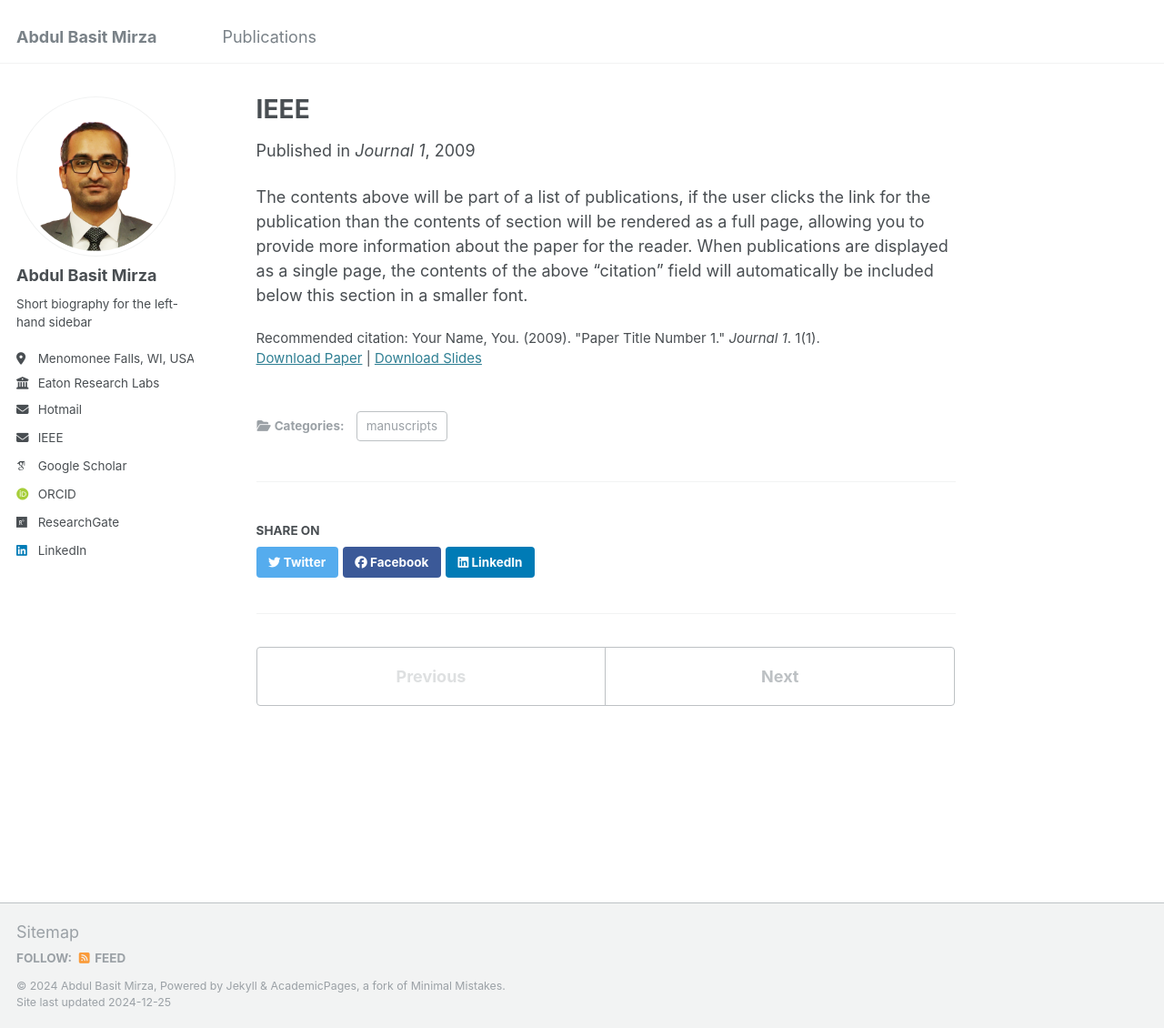
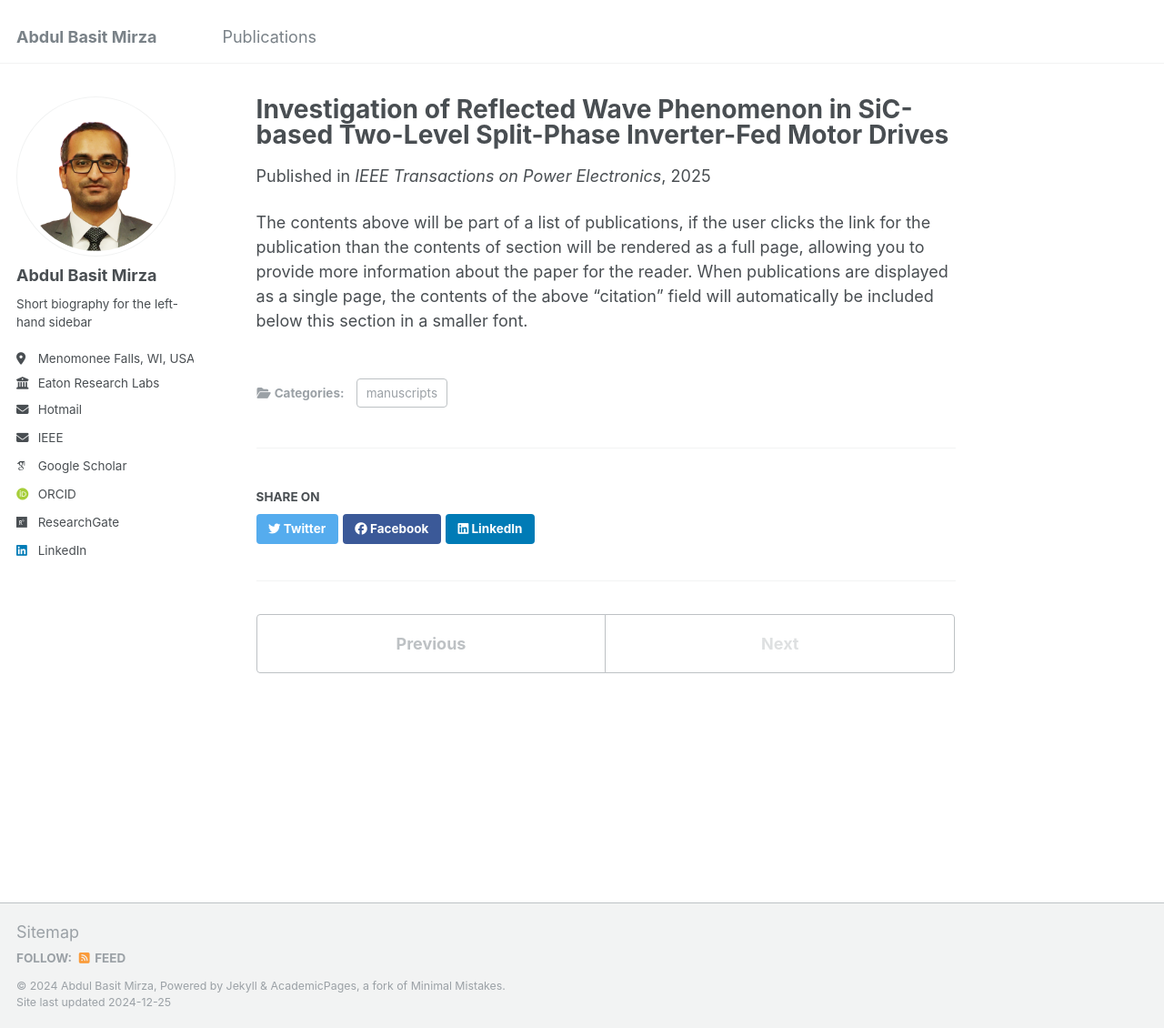
Before and after one commit to AbdulBasitMirza/abdulbasitmirza.github.io, a Jekyll site: the page built from _publications/2009-10-01-paper-title-number-1.md, in a window 1280 px wide and 1130 px high. Shown: the whole window at 91% size. Built offline with Jekyll 4.4.1, drawn with Linux system fonts in a browser that asks for light colours; some web fonts are replaced.

Commit message:
Update 2009-10-01-paper-title-number-1.md

```diff
--- a/_publications/2009-10-01-paper-title-number-1.md
+++ b/_publications/2009-10-01-paper-title-number-1.md
@@ -1,14 +1,14 @@
 ---
-title: "IEEE"
+title: "Investigation of Reflected Wave Phenomenon in SiC-based Two-Level Split-Phase Inverter-Fed Motor Drives"
 collection: publications
 category: manuscripts
-permalink: /publication/2009-10-01-paper-title-number-1
-excerpt: 'This paper is about the number 1. The number 2 is left for future work.'
-date: 2009-10-01
-venue: 'Journal 1'
-slidesurl: 'http://academicpages.github.io/files/slides1.pdf'
+permalink: https://ieeexplore.ieee.org/document/10787086
+excerpt: 'This articles investigates the performance of Two-Level Split-Phase Topology in mitigation Reflected Wave Phenomenon in SiC-based motor drives. The RWP is analyzed through both double pulse and continous testing.'
+date: 2025-03-01
+venue: 'IEEE Transactions on Power Electronics'
+# slidesurl: 'http://academicpages.github.io/files/slides1.pdf'
 paperurl: 'http://academicpages.github.io/files/paper1.pdf'
-citation: 'Your Name, You. (2009). &quot;Paper Title Number 1.&quot; <i>Journal 1</i>. 1(1).'
+# citation: 'Your Name, You. (2009). &quot;Paper Title Number 1.&quot; <i>Journal 1</i>. 1(1).'
 ---
 
 The contents above will be part of a list of publications, if the user clicks the link for the publication than the contents of section will be rendered as a full page, allowing you to provide more information about the paper for the reader. When publications are displayed as a single page, the contents of the above "citation" field will automatically be included below this section in a smaller font.
```
